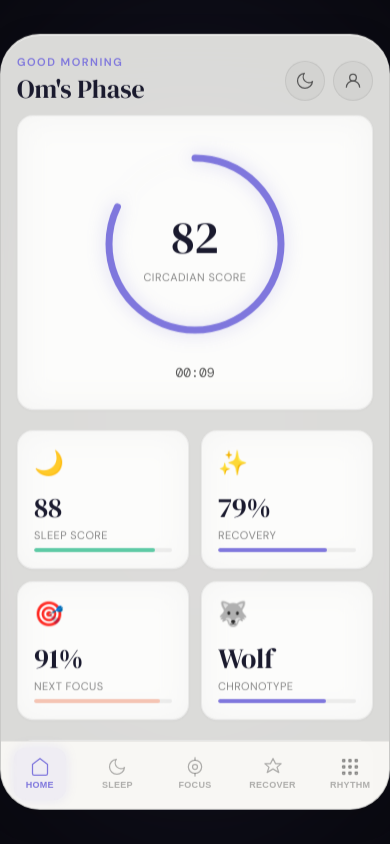
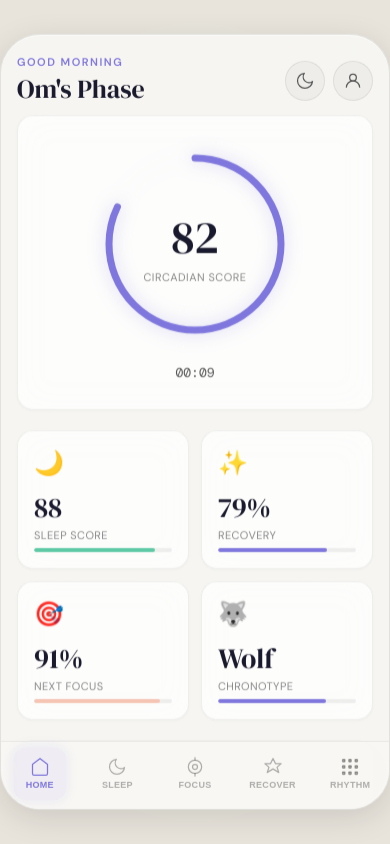
Before and after one commit to omshukla24/phase-app, a plain HTML site: page index.html in a window 390 px wide. Both pictures are taken after a click on the button 305 px from the left and 80 px from the top of the page. Drawn offline with nearby package versions, Linux system fonts and the light colour scheme.

Commit message:
Add responsive page background color for light mode

```diff
--- a/index.html
+++ b/index.html
@@ -11,7 +11,7 @@
 <style>
 *{margin:0;padding:0;box-sizing:border-box;scrollbar-width:none;-ms-overflow-style:none}
 *::-webkit-scrollbar{display:none}
-html,body{width:100%;height:100%;font-family:'DM Sans',sans-serif;-webkit-font-smoothing:antialiased;background:#08080E;overflow:hidden}
+html,body{width:100%;height:100%;font-family:'DM Sans',sans-serif;-webkit-font-smoothing:antialiased;background:#08080E;overflow:hidden;transition:background .4s ease}
 :root{
 --bg:#0A0A12;--bg2:#12121E;--bg3:#1A1A2E;
 --pri:#7F77DD;--acc:#5DCAA5;--warm:#F5C4B3;--err:#FF6B6B;
@@ -286,6 +286,7 @@ html,body{width:100%;height:100%;font-family:'DM Sans',sans-serif;-webkit-font-s
 .phone.light text{fill:rgba(0,0,0,.4)!important}
 .phone.light .dash-label{color:var(--pri)}
 .phone.light .splash{background:var(--bg)}
+body.light{background:#e8e4db}
 </style>
 </head>
 <body>
@@ -517,6 +518,7 @@ function goHome(){nav('dash')}
 
 function togTheme(){
   light=!light;document.getElementById('phone').classList.toggle('light',light);
+  document.body.classList.toggle('light',light);
   document.getElementById('appGlow').style.opacity=light?'0':'';
   document.getElementById('themeBtn').innerHTML=light?'<svg viewBox="0 0 24 24" fill="none" stroke="currentColor" stroke-width="1.5" stroke-linecap="round" stroke-linejoin="round"><path d="M21 12.79A9 9 0 1 1 11.21 3 7 7 0 0 0 21 12.79Z"/></svg>':'<svg viewBox="0 0 24 24" fill="none" stroke="currentColor" stroke-width="1.5" stroke-linecap="round" stroke-linejoin="round"><circle cx="12" cy="12" r="5"/><line x1="12" y1="1" x2="12" y2="3"/><line x1="12" y1="21" x2="12" y2="23"/><line x1="4.22" y1="4.22" x2="5.64" y2="5.64"/><line x1="18.36" y1="18.36" x2="19.78" y2="19.78"/><line x1="1" y1="12" x2="3" y2="12"/><line x1="21" y1="12" x2="23" y2="12"/><line x1="4.22" y1="19.78" x2="5.64" y2="18.36"/><line x1="18.36" y1="5.64" x2="19.78" y2="4.22"/></svg>';
   R[cur]()}
```
